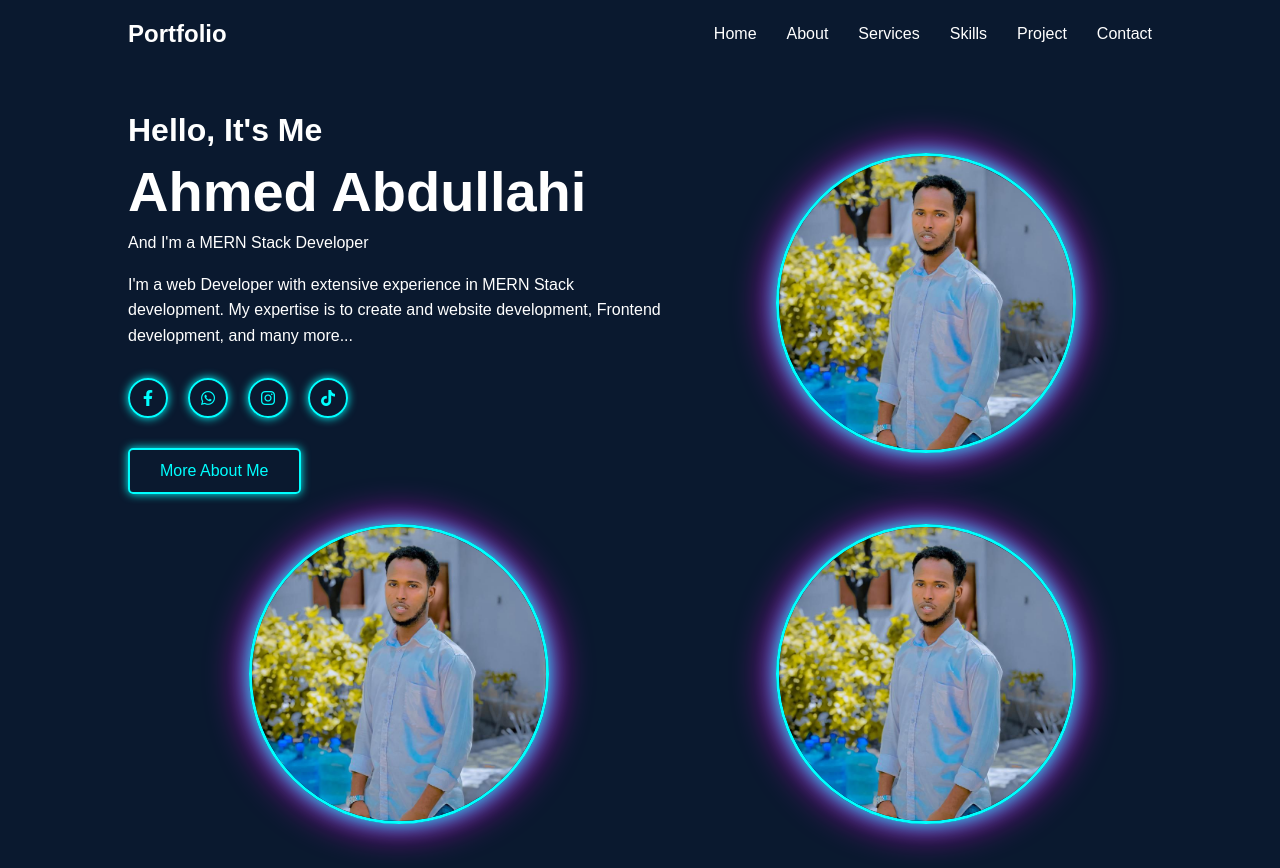
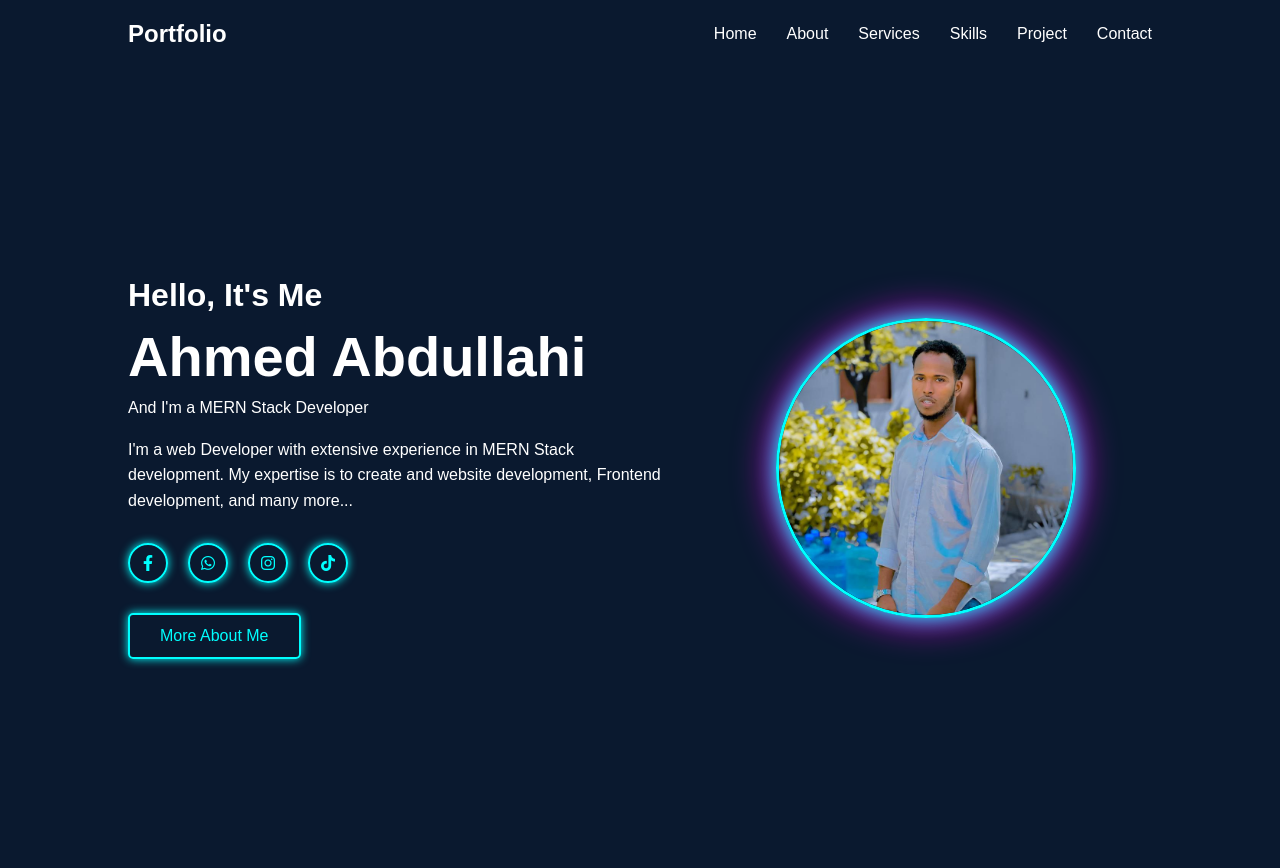
Before and after one commit to AhmedAbdullahi23/Protofolio, a plain HTML site: page index.html in a window 1280 px wide. Drawn offline with Linux system fonts and the light colour scheme.

Commit message:
undo mistaks

```diff
--- a/index.html
+++ b/index.html
@@ -51,16 +51,6 @@
                     <img src="images/profile.jpg" alt="Profile Picture">
                 </div>
             </div>
-            <div class="hero-image">
-                <div class="image-wrapper">
-                    <img src="images/profile.jpg" alt="Profile Picture">
-                </div>
-            </div>
-            <div class="hero-image">
-                <div class="image-wrapper">
-                    <img src="images/profile.jpg" alt="Profile Picture">
-                </div>
-            </div>
         </div>
     </section>
 
```
